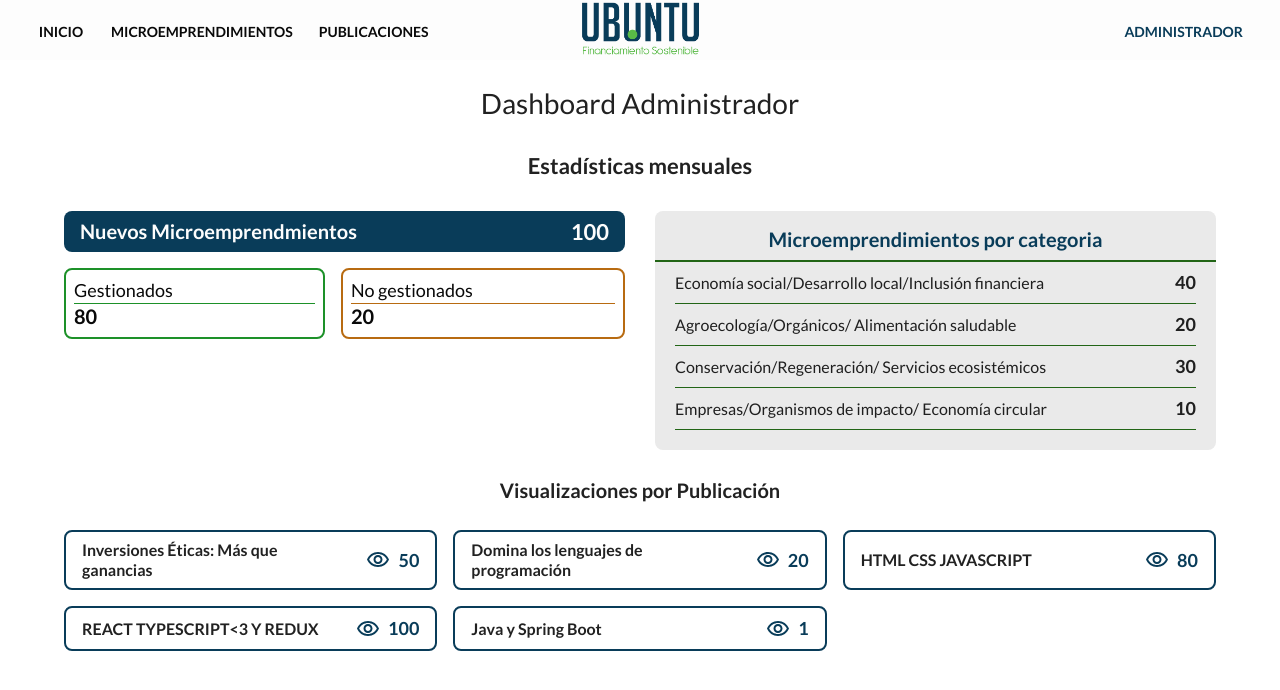
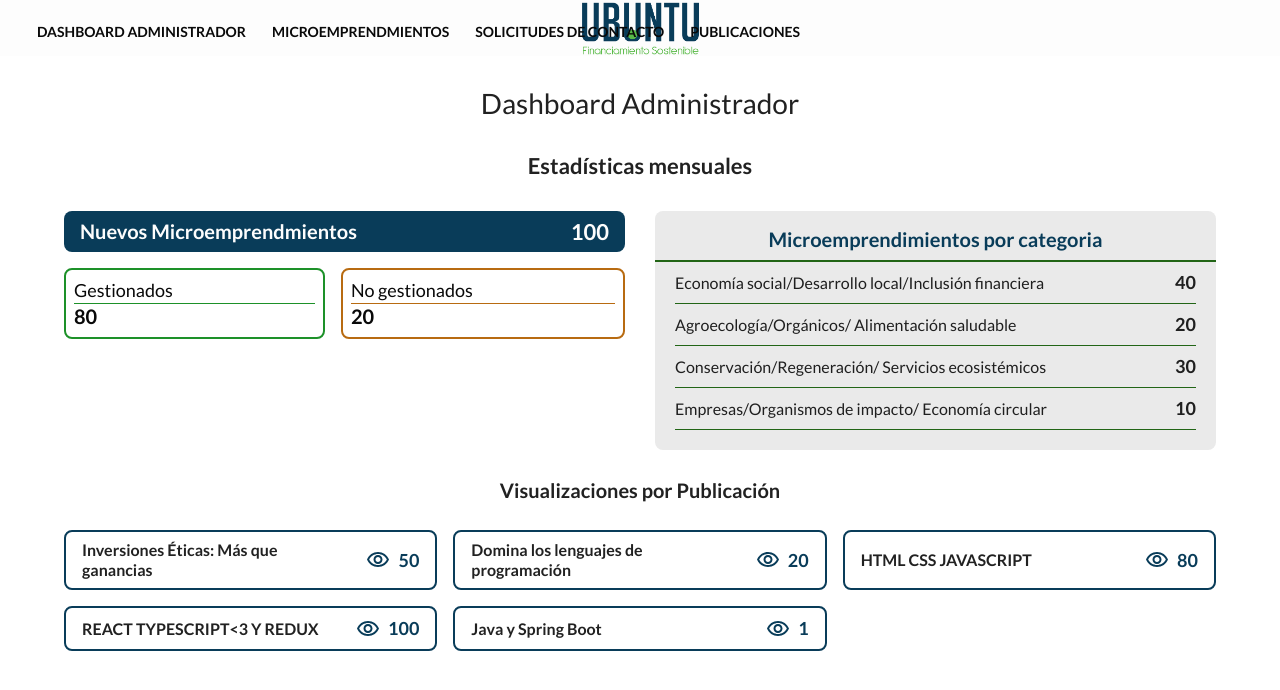
Before and after one commit to TomiCaratti13/SemilleroUbuntuFront, a React (Vite) app: page /Admin in a window 1280 px wide. Shown: the top 690 px of the page. Built offline with nearby package versions, Linux system fonts and the light colour scheme.

Commit message:
Feat - Admin Dashboard and Navbar

```diff
--- a/src/views/Admin/AdminDashboard.jsx
+++ b/src/views/Admin/AdminDashboard.jsx
@@ -38,7 +38,7 @@ export const AdminDashboard = () => {
       <Box
         sx={{
           display: 'grid',
-          gridTemplateColumns: 'repeat(auto-fit, minmax(400px, 1fr))',
+          gridTemplateColumns: 'repeat(auto-fit, minmax(300px, 1fr))',
           gap: '30px',
         }}>
         <Box
--- /dev/null
+++ b/src/views/Admin/AdminHeader.jsx
@@ -0,0 +1,219 @@
+import * as React from 'react';
+import AppBar from '@mui/material/AppBar';
+import Box from '@mui/material/Box';
+import CssBaseline from '@mui/material/CssBaseline';
+import Drawer from '@mui/material/Drawer';
+import IconButton from '@mui/material/IconButton';
+import List from '@mui/material/List';
+import ListItem from '@mui/material/ListItem';
+import ListItemText from '@mui/material/ListItemText';
+import MenuIcon from '@mui/icons-material/Menu';
+import CloseIcon from '@mui/icons-material/Close';
+import Toolbar from '@mui/material/Toolbar';
+import Button from '@mui/material/Button';
+import { Link, useLocation } from 'react-router-dom';
+
+const drawerWidth = 256;
+const navItems = [
+  'Dashboard Administrador',
+  'Microemprendmientos',
+  'Solicitudes de Contacto',
+  'Publicaciones',
+];
+export const CONST_HEADER_HEIGHT = '56px';
+
+function AdminHeader(props) {
+  // eslint-disable-next-line react/prop-types
+  const { window } = props;
+  const [mobileOpen, setMobileOpen] = React.useState(false);
+  const location = useLocation();
+
+  const handleDrawerToggle = () => {
+    setMobileOpen(prevState => !prevState);
+  };
+
+  const drawer = (
+    <Box
+      onClick={handleDrawerToggle}
+      sx={{
+        bgcolor: 'azul.main',
+        height: '100%',
+        marginTop: CONST_HEADER_HEIGHT,
+        display: 'flex',
+      }}>
+      <List
+        sx={{
+          height: '100%',
+          width: '100%',
+          padding: '20px 0',
+        }}>
+        <ListItem
+          disablePadding
+          sx={{
+            display: 'flex',
+            flexDirection: 'column',
+            height: '100%',
+            width: '100%',
+            justifyContent: 'space-between',
+          }}>
+          <Box
+            sx={{
+              width: '100%',
+              padding: 0,
+              margin: 0,
+              display: 'flex',
+              flexDirection: 'column',
+              gap: '16px',
+            }}>
+            <ListItemText
+              sx={{
+                color: 'blanco.main',
+                fontFamily: 'Lato',
+                fontWeight: 700,
+                fontSize: '22px',
+                lineHeight: '20px',
+                width: '100%',
+                flexGrow: 0,
+                padding: '8px 16px',
+              }}
+              primaryTypographyProps={{ variant: 'none' }}
+              primary="Administrador"
+            />
+            {navItems.map(item => (
+              <Link
+                key={item}
+                // to={
+                //   item === 'Inicio'
+                //     ? '/'
+                //     : item === 'Microemprendimientos'
+                //     ? '/microemprendimientos/categorias'
+                //     : `/${item.toLowerCase()}`
+                // }
+                style={{ textDecoration: 'none' }}>
+                <ListItemText
+                  sx={{
+                    color: 'blanco.main',
+                    fontFamily: 'Lato',
+                    fontWeight: 700,
+                    fontSize: '18px',
+                    lineHeight: '20px',
+                    width: '100%',
+                    flexGrow: 0,
+                    padding: '0 16px',
+                  }}
+                  primaryTypographyProps={{ variant: 'none' }}
+                  primary={item}
+                />
+              </Link>
+            ))}
+          </Box>
+        </ListItem>
+      </List>
+    </Box>
+  );
+
+  const container =
+    window !== undefined ? () => window().document.body : undefined;
+
+  return (
+    <Box sx={{ display: 'flex', position: 'relative' }}>
+      <CssBaseline />
+      <AppBar
+        component="nav"
+        sx={{
+          bgcolor: 'blanco.main',
+          color: 'negro.main',
+          boxShadow: 'none',
+          height: CONST_HEADER_HEIGHT,
+        }}>
+        <Toolbar sx={{ display: 'flex' }}>
+          <IconButton
+            color="inherit"
+            aria-label="open drawer"
+            edge="start"
+            onClick={handleDrawerToggle}
+            sx={{
+              mr: 2,
+              display: { lg: 'none' },
+              position: 'relative',
+              zIndex: 2,
+            }}>
+            {mobileOpen ? <CloseIcon /> : <MenuIcon />}
+          </IconButton>
+          <Link
+            to="/Admin"
+            style={{
+              display: 'flex',
+              justifyContent: 'center',
+              alignItems: 'center',
+              position: 'absolute',
+              height: '56px',
+              left: '50%',
+              top: 0,
+              transform: 'translate(-50%,0)',
+              zIndex: '0',
+            }}>
+            <img
+              src="/UBUNTU.png"
+              alt="UBUNTU Financiamiento Sostenible"
+              style={{
+                height: '100%',
+              }}
+            />
+          </Link>
+          <Box
+            sx={{
+              display: { xs: 'none', lg: 'flex' },
+              width: '100%',
+              alignItems: 'center',
+            }}>
+            {navItems.map(item => (
+              <Link
+                key={item}
+                //   to={item === 'Inicio' ? '/' : `/${item.toLowerCase()}`}
+                style={{ textDecoration: 'none' }}>
+                <Button
+                  key={item}
+                  variant="text"
+                  sx={{
+                    color: 'negro.main',
+                    justifyContent: 'center',
+                    margin: '5px',
+                    fontFamily: 'Lato',
+                    fontWeight: 700,
+                    fontSize: '14px',
+                    alignItems: 'flex-start',
+                  }}>
+                  {item}
+                </Button>
+              </Link>
+            ))}
+          </Box>
+        </Toolbar>
+      </AppBar>
+      <Box sx={{ display: 'block', height: '56px' }} />
+      <nav>
+        <Drawer
+          container={container}
+          variant="temporary"
+          open={mobileOpen}
+          onClose={handleDrawerToggle}
+          ModalProps={{
+            keepMounted: true,
+          }}
+          sx={{
+            display: { xs: 'block', lg: 'none' },
+            '& .MuiDrawer-paper': {
+              boxSizing: 'border-box',
+              width: drawerWidth,
+            },
+            zIndex: 1,
+          }}>
+          {drawer}
+        </Drawer>
+      </nav>
+    </Box>
+  );
+}
+
+export default AdminHeader;
--- a/src/views/Header.jsx
+++ b/src/views/Header.jsx
@@ -13,10 +13,11 @@ import Toolbar from '@mui/material/Toolbar';
 import Button from '@mui/material/Button';
 import { Link, useLocation } from 'react-router-dom';
 import ArrowBackIcon from '@mui/icons-material/ArrowBack';
+import AdminHeader from './Admin/AdminHeader';
 
-const drawerWidth = 240;
+const drawerWidth = 256;
 const navItems = ['Inicio', 'Microemprendimientos', 'Publicaciones'];
-export const CONST_HEADER_HEIGHT = '60px';
+export const CONST_HEADER_HEIGHT = '56px';
 
 function Header(props) {
   // eslint-disable-next-line react/prop-types
@@ -116,7 +117,9 @@ function Header(props) {
   const container =
     window !== undefined ? () => window().document.body : undefined;
 
-  return (
+  return location.pathname === '/Admin' ? (
+    <AdminHeader />
+  ) : (
     <Box sx={{ display: 'flex', position: 'relative' }}>
       <CssBaseline />
       <AppBar
@@ -171,6 +174,7 @@ function Header(props) {
               alignItems: 'center',
               position: 'absolute',
               height: '56px',
+              width: '120px',
               left: '50%',
               top: 0,
               transform: 'translate(-50%,0)',
@@ -181,6 +185,7 @@ function Header(props) {
               alt="UBUNTU Financiamiento Sostenible"
               style={{
                 height: '100%',
+                padding: '3px',
               }}
             />
           </Link>
@@ -194,7 +199,13 @@ function Header(props) {
               {navItems.map(item => (
                 <Link
                   key={item}
-                  to={item === 'Inicio' ? '/' : `/${item.toLowerCase()}`}
+                  to={
+                    item === 'Inicio'
+                      ? '/'
+                      : item === 'Microemprendimientos'
+                      ? '/microemprendimientos/categorias'
+                      : `/${item.toLowerCase()}`
+                  }
                   style={{ textDecoration: 'none' }}>
                   <Button
                     key={item}
```
